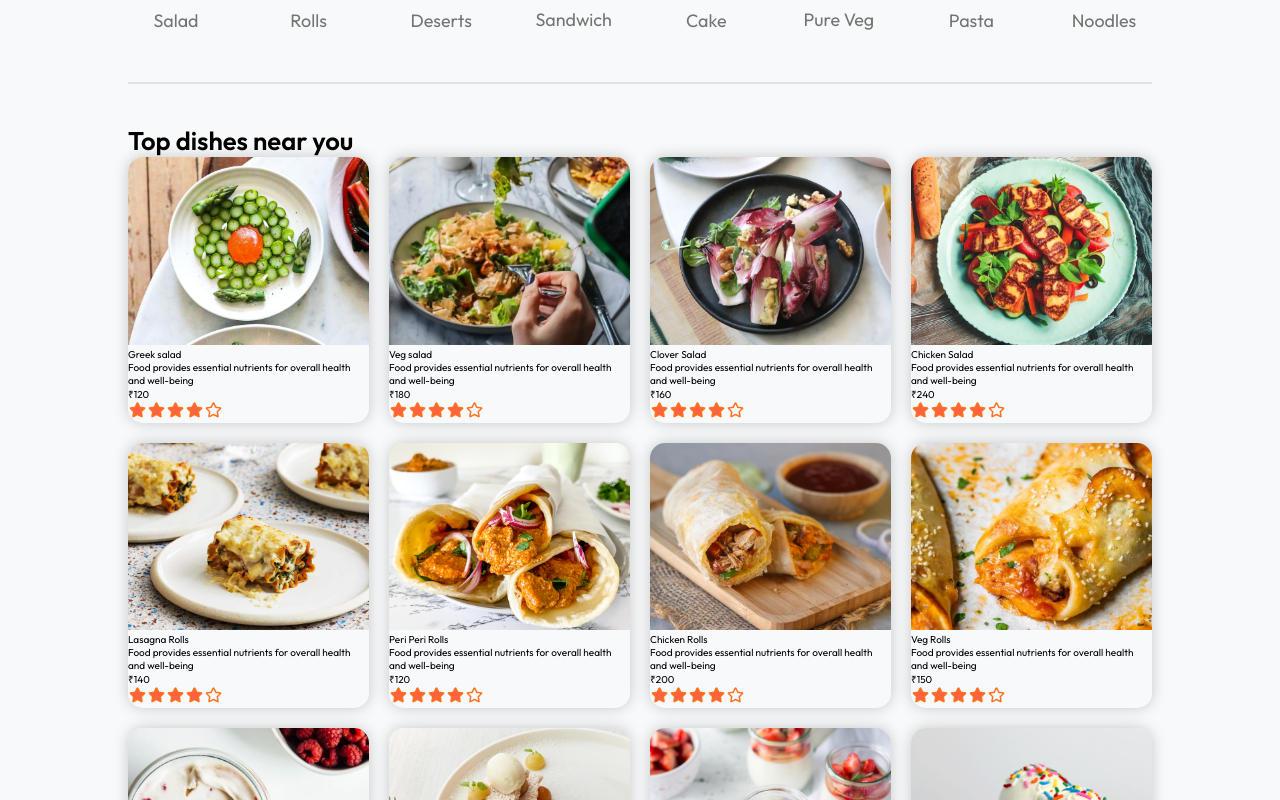
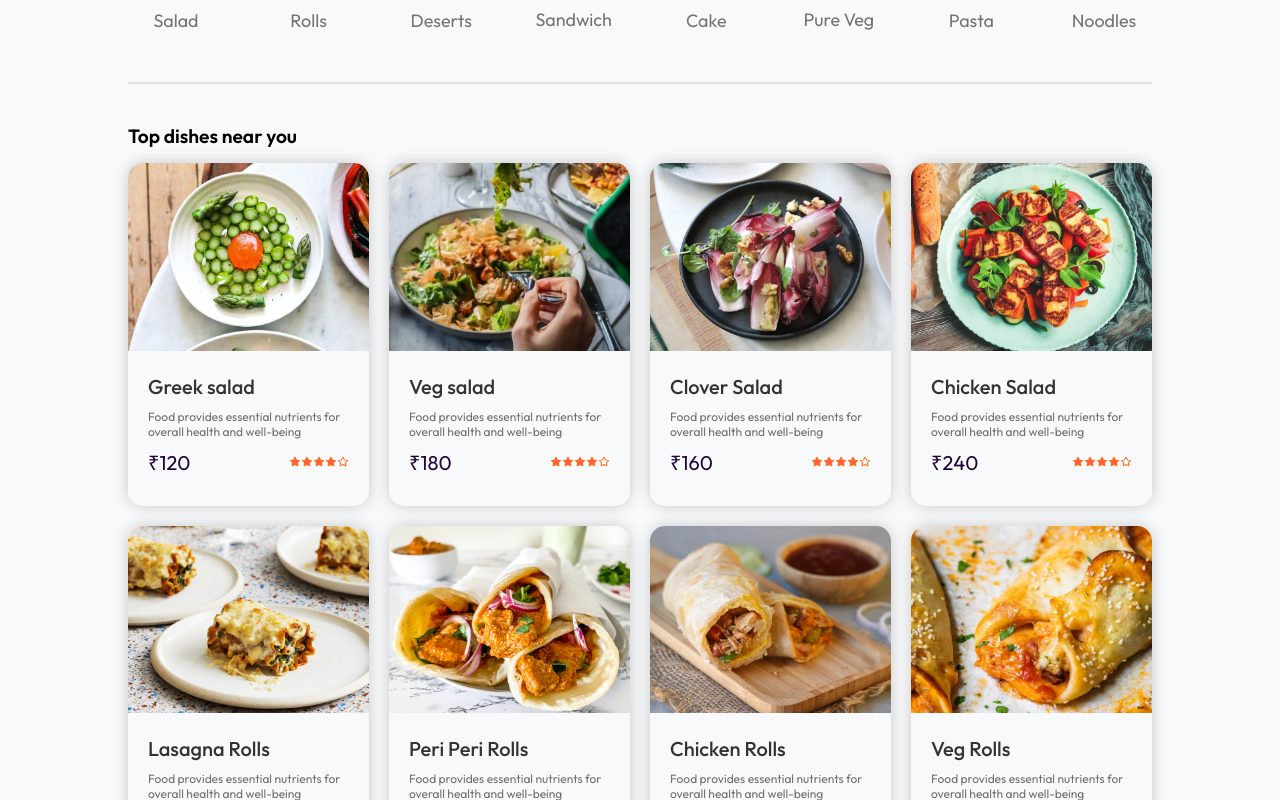
Before and after one commit to Kaustubh0912/FoodPrep, a React (Vite) app: page / in a window 1280 px wide. Shown: the part 920-1720 px from the top of the page. Built offline with nearby package versions, Linux system fonts and the light colour scheme.

Commit message:
added food item card css

```diff
--- a/src/components/FoodDisplay/FoodDisplay.css
+++ b/src/components/FoodDisplay/FoodDisplay.css
@@ -4,8 +4,9 @@
 }
 
 .food-display h2{
-    font-size: max(2vw,2.4px);
+    font-size: max(1.5vw,2.4px);
     font-weight: 600;
+    margin-bottom: 1.5rem;
 }
 
 .food-display-list{
--- a/src/components/FoodItemCard/FoodItemCard.css
+++ b/src/components/FoodItemCard/FoodItemCard.css
@@ -12,3 +12,36 @@
     width: 100%;
     height: auto;
 }
+
+.food-info{
+    padding: 20px;
+}
+
+.food-item-name{
+    font-size: 2rem;
+    font-weight: 500;
+    color: #333;
+}
+
+.food-item-description{
+    margin-top: 10px;
+    font-size: 1.2rem;
+    color: #707070;
+}
+
+.price-rating{
+    display: flex;
+    justify-content: space-between;
+    align-items: center;
+}
+
+.food-item-price{
+    color: var(--theme-color);
+    font-size: 2rem;
+    margin: 10px 0;
+}
+
+.price-rating img{
+    width: 6rem;
+    height: auto;
+}
--- a/src/components/FoodItemCard/FoodItemCard.jsx
+++ b/src/components/FoodItemCard/FoodItemCard.jsx
@@ -1,17 +1,19 @@
 import React from 'react'
 import { assets } from '../../assets/assets'
 import './FoodItemCard.css'
-const FoodItemCard = ({id,name,price,description,image}) => {
+const FoodItemCard = ({ id, name, price, description, image }) => {
   return (
     <div className='food-item'>
       <div className="food-item-image-container">
         <img className='food-item-image' src={image} alt={name} />
       </div>
-      <p className='food-item-name'>{name}</p>
-      <p className='food-item-description'>{description}</p>
-      <div className="price-rating">
-        <p className='food-item-price'> ₹{price}</p>
-        <img src={assets.rating_starts} alt="" />
+      <div className="food-info">
+        <p className='food-item-name'>{name}</p>
+        <p className='food-item-description'>{description}</p>
+        <div className="price-rating">
+          <p className='food-item-price'> ₹{price}</p>
+          <img src={assets.rating_starts} alt="" />
+        </div>
       </div>
     </div>
   )
```
